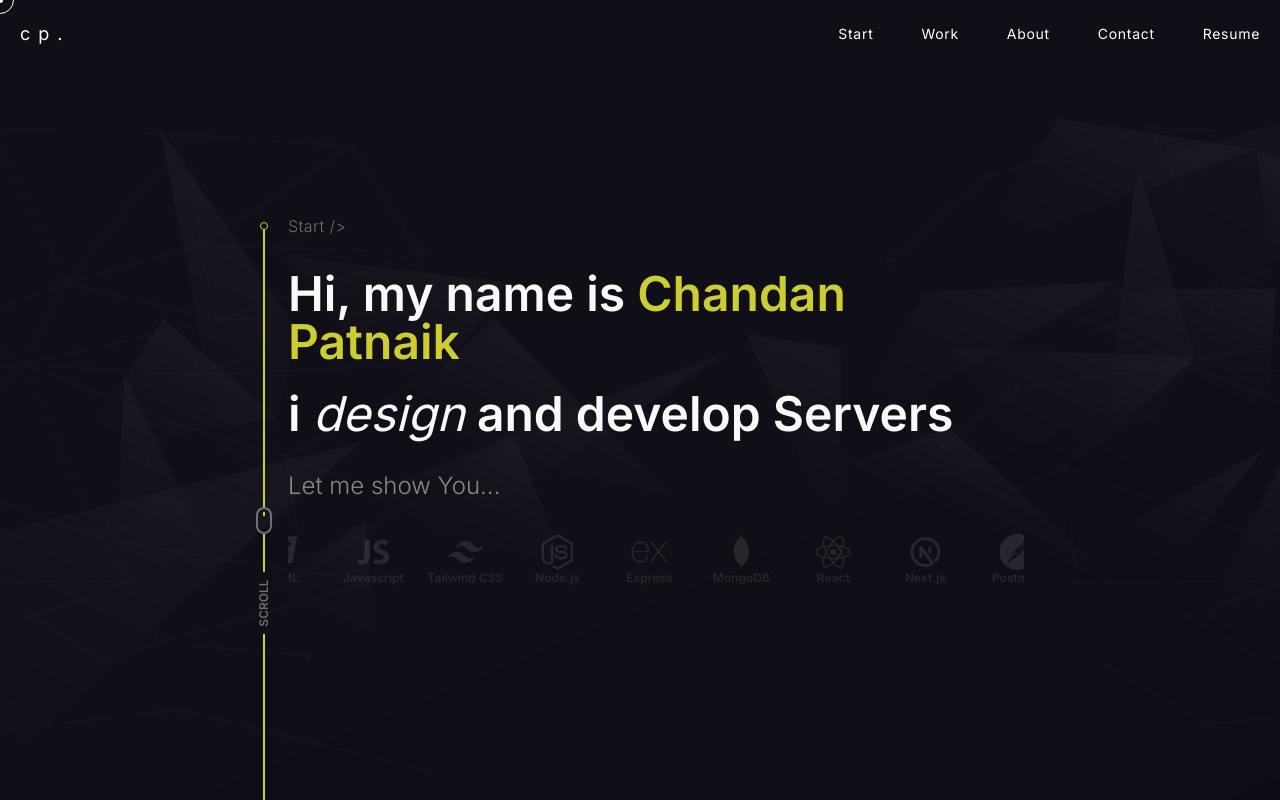
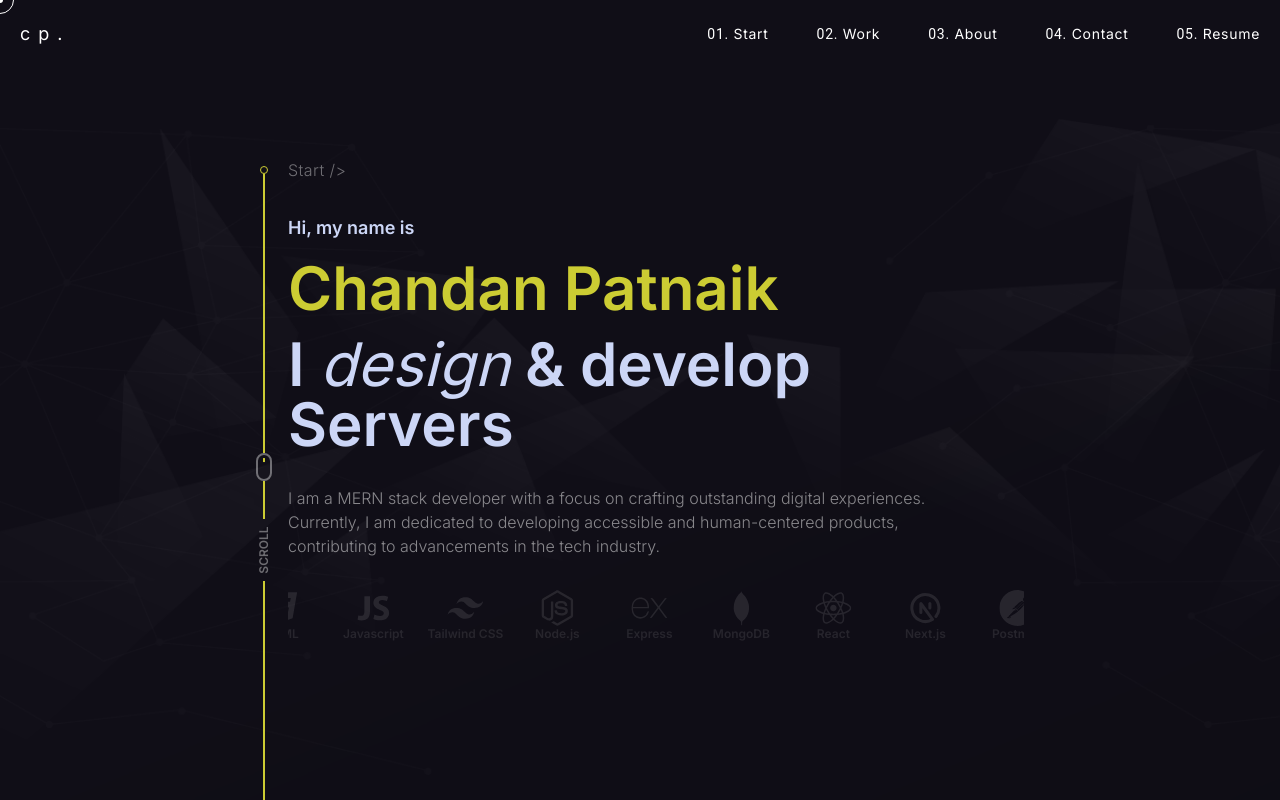
Before and after one commit to ChandanPatnaik/portfolio, a Next.js app: page / in a window 1280 px wide. Shown: the top 800 px of the page. Built offline with nearby package versions, Linux system fonts and the light colour scheme.

Commit message:
hero section details added

```diff
--- a/src/app/globals.css
+++ b/src/app/globals.css
@@ -1,4 +1,5 @@
 @import url("https://fonts.googleapis.com/css2?family=Roboto+Condensed:ital,wght@0,100;0,200;0,300;0,400;0,500;0,600;0,700;0,800;0,900;1,100;1,200;1,300;1,400;1,500;1,600;1,700;1,800;1,900&display=swap");
+@import url("https://fonts.googleapis.com/css2?family=Roboto+Mono:ital,wght@0,100;0,200;0,300;0,400;0,500;0,600;0,700;1,100;1,200;1,300;1,400;1,500;1,600;1,700&display=swap");
 
 @tailwind base;
 @tailwind components;
--- a/src/components/home/Header.tsx
+++ b/src/components/home/Header.tsx
@@ -71,9 +71,12 @@ const Header = () => {
           </button>
 
           <ul className="hidden md:flex items-center gap-12 text-sm">
-            {navigationData.map((curLabel) => (
+            {navigationData.map((curLabel, i) => (
               <Link href={curLabel.link} key={curLabel.label}>
                 <li className="tracking-wider hover:text-light-yellow common-transition">
+                  <span className="font-[Roboto]">
+                    0<span>{i + 1}.</span>
+                  </span>{" "}
                   {curLabel.label}
                 </li>
               </Link>
--- a/src/components/home/Hero.tsx
+++ b/src/components/home/Hero.tsx
@@ -28,23 +28,26 @@ export default Hero;
 
 const TextArea = () => {
   return (
-    <div className="flex flex-col gap-8 w-full h-fit relative text-3xl md:text-4xl lg:text-5xl font-semibold pl-6 md:pl-8">
+    <div className="flex flex-col gap-8 w-full h-fit relative text-3xl md:text-4xl lg:text-6xl font-semibold pl-6 md:pl-8">
       <TimeLine />
       <div className="text-base font-light text-white/40 tracking-wide">
         {`Start />`}
       </div>
-      <div className="flex flex-col md:gap-3 lg:gap-6">
-        <div className="text-milk">
-          Hi, my name is
+      <div className="flex flex-col md:gap-3 lg:gap-4">
+        <span className="text-lg text-light-sky"> Hi, my name is</span>
+        <div className="text-light-sky">
           <span className="text-light-yellow"> Chandan Patnaik</span> <br />
         </div>
-        <div className="text-milk">
-          i <span className="italic font-normal">design</span> and develop{" "}
+        <div className="text-light-sky">
+          I <span className="italic font-normal">design</span> & develop{" "}
           <HeroAnimatedText />
         </div>
       </div>
-      <div className="text-xl md:text-2xl font-light text-white/50">
-        Let me show You...
+      <div className="text-base md:text- font-light text-white/50">
+        I am a MERN stack developer with a focus on crafting outstanding digital
+        experiences. <br /> Currently, I am dedicated to developing accessible
+        and human-centered products,
+        <br /> contributing to advancements in the tech industry.
       </div>
       <div className="overflow-hidden">
         <HeroSlider />
--- a/tailwind.config.ts
+++ b/tailwind.config.ts
@@ -12,6 +12,7 @@ const config: Config = {
         "light-yellow": "#cccc33",
         "dark-blue": "#14121c",
         "dark-slate": "#0e0d10",
+        "light-sky": "#ccd6f6",
         milk: "#f9f9f9",
       },
     },
```
